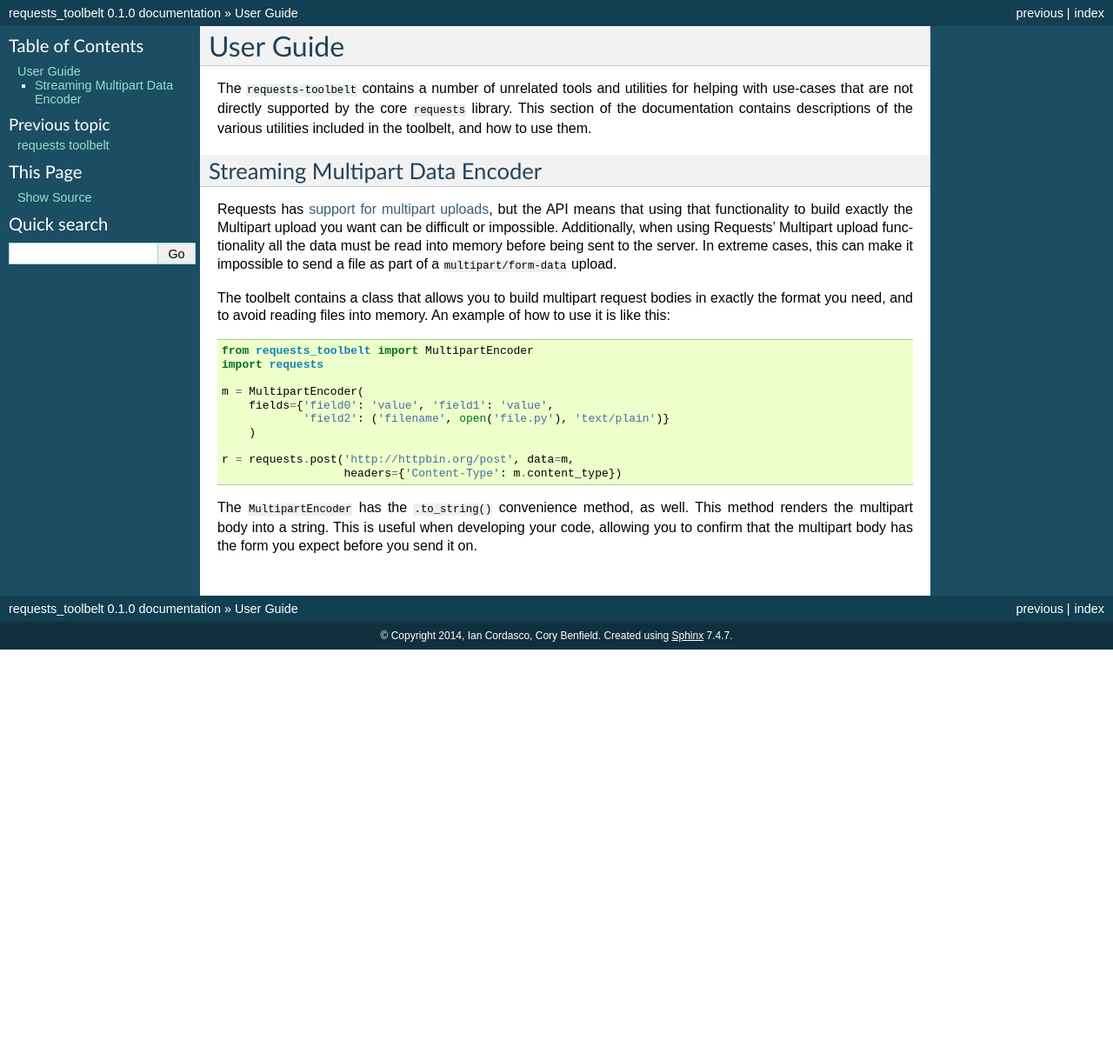
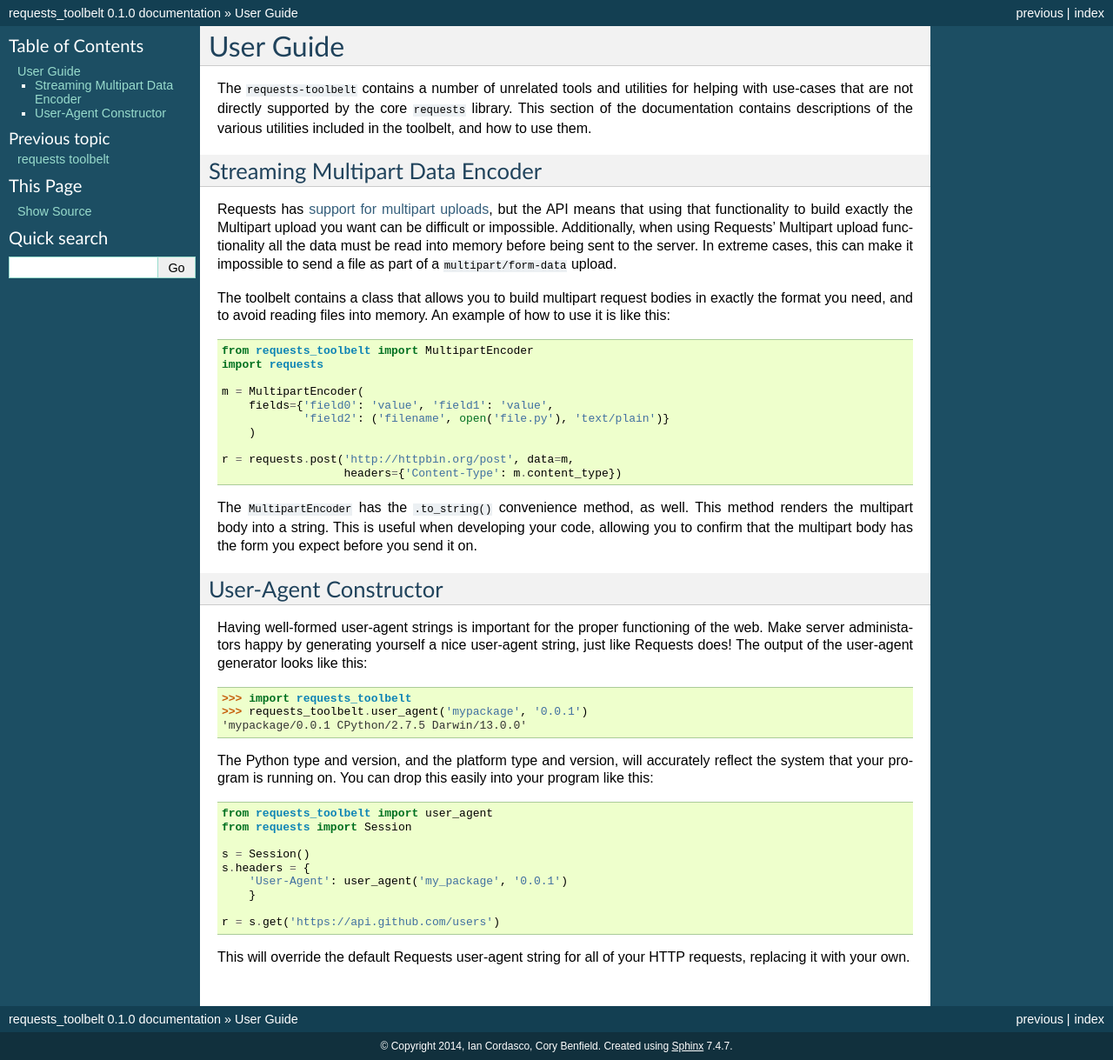
Before and after one commit to requests/toolbelt, a Sphinx documentation site: the page built from docs/user.rst, in a window 1280 px wide. Shown: the whole page at 87% size. Built offline with Sphinx 7.4.7, drawn with Linux system fonts in a browser that asks for light colours; before the commit the page ends 900 px from its top, so only the background shows below that.

Commit message:
Document the user-agent constructor.

```diff
--- a/docs/user.rst
+++ b/docs/user.rst
@@ -41,3 +41,33 @@
 form you expect before you send it on.
 
 .. _support for multipart uploads: http://docs.python-requests.org/en/latest/user/quickstart/#post-a-multipart-encoded-file
+
+
+User-Agent Constructor
+----------------------
+
+Having well-formed user-agent strings is important for the proper functioning
+of the web. Make server administators happy by generating yourself a nice
+user-agent string, just like Requests does! The output of the user-agent
+generator looks like this::
+
+    >>> import requests_toolbelt
+    >>> requests_toolbelt.user_agent('mypackage', '0.0.1')
+    'mypackage/0.0.1 CPython/2.7.5 Darwin/13.0.0'
+
+The Python type and version, and the platform type and version, will accurately
+reflect the system that your program is running on. You can drop this easily
+into your program like this::
+
+    from requests_toolbelt import user_agent
+    from requests import Session
+
+    s = Session()
+    s.headers = {
+        'User-Agent': user_agent('my_package', '0.0.1')
+        }
+
+    r = s.get('https://api.github.com/users')
+
+This will override the default Requests user-agent string for all of your HTTP
+requests, replacing it with your own.
```
